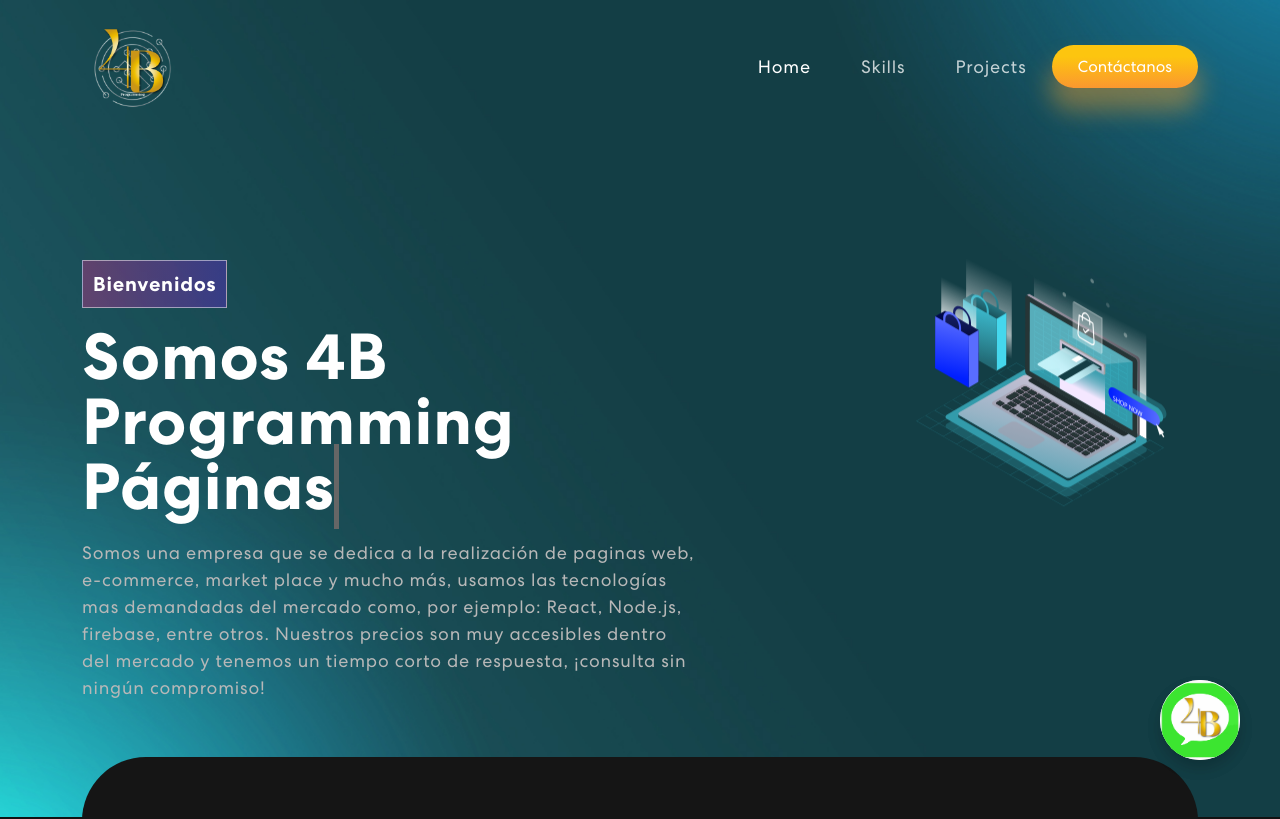
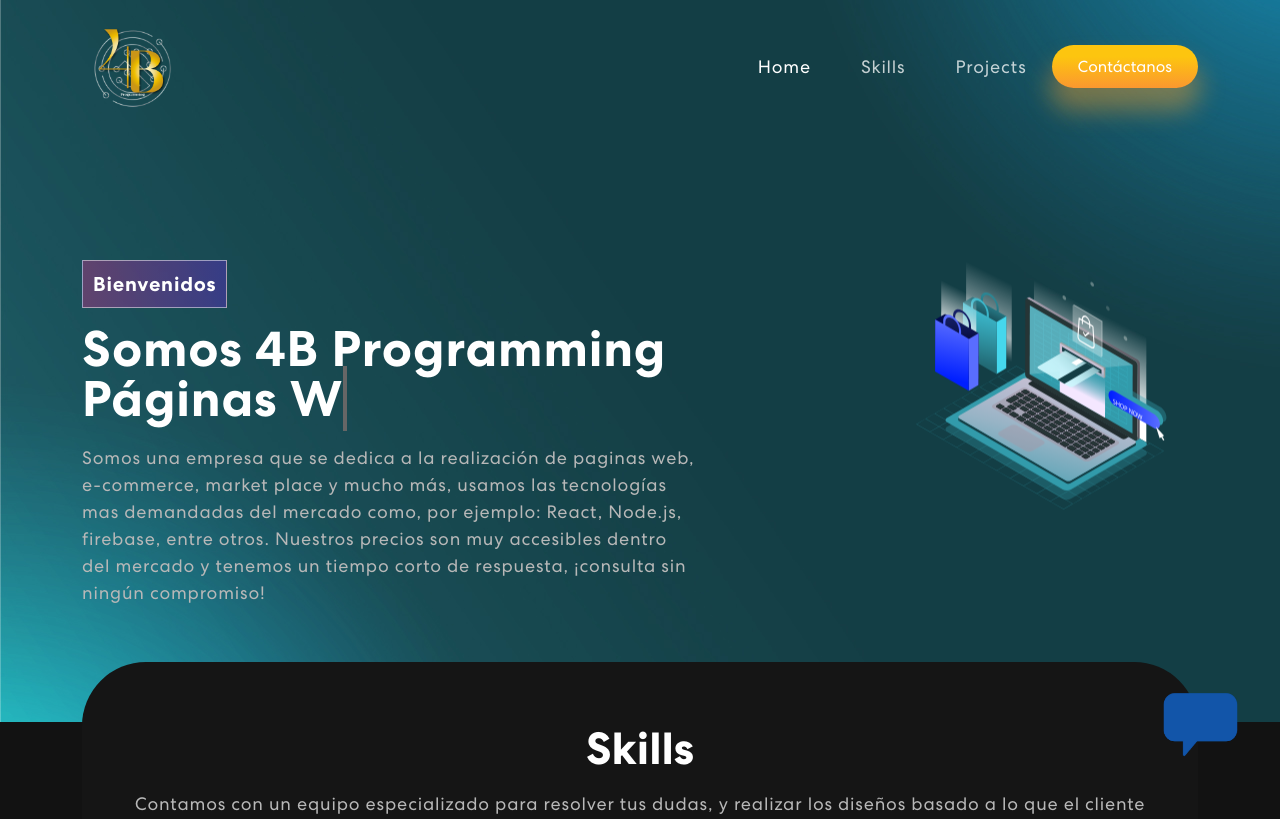
Before and after one commit to 4Bprograming/Portfolio, a React (Create React App) app: page / in a window 1280 px wide. Shown: the top 819 px of the page. Built offline with nearby package versions, Linux system fonts and the light colour scheme.

Commit message:
boton flotante

```diff
--- a/src/App.css
+++ b/src/App.css
@@ -250,7 +250,7 @@
   display: inline-block;
 }
 .banner h1 {
-  font-size: 65px;
+  font-size: 50px;
   font-weight: 700;
   letter-spacing: 0.8px;
   line-height: 1;
--- a/src/Components/Contacto/ChatPrivate/Button.jsx
+++ b/src/Components/Contacto/ChatPrivate/Button.jsx
@@ -1,7 +1,7 @@
 import React from 'react'
 import { Link } from 'react-router-dom'
 //import './Button.css'
-import chat from '../../../assets/chat.png'
+import chat from '../../../assets/chat.webp'
 
 function Button() {
   return (
@@ -9,7 +9,7 @@
         <Link to="/chat" target="_blank"  className='btn-flotante'>
            <button>
             {/* Chatea con nosotros */}
-            <img src={chat} alt="" width="250px" height="250px" className='img-chat' />
+            <img src={chat} alt="" width="150px" height="150px" className='img-chat' />
            </button>
         </Link>
 
--- a/src/Components/Contacto/Email/Email.css
+++ b/src/Components/Contacto/Email/Email.css
@@ -58,31 +58,31 @@
 
 }
 .img-chat{
-	margin-top:-10px;
-	border-radius: 100px;
+	margin-top:10px;
+	/* border-radius: 100px; */
 }
 
 .btn-flotante {
-	font-size: 60px; /* Cambiar el tamaño de la tipografia */
-	text-transform: uppercase; /* Texto en mayusculas */
-	font-weight: bold; /* Fuente en negrita o bold */
-	color:rgb(32, 113, 58);; /* Color del texto */
+	/* font-size: 40px; Cambiar el tamaño de la tipografia */
+	/* text-transform: uppercase; Texto en mayusculas */
+	/* font-weight: bold; Fuente en negrita o bold */
+	/* color:rgb(32, 113, 58);; Color del texto */
 	border-radius: 200px; /* Borde del boton */
-	letter-spacing: 5px; /* Espacio entre letras */
-	background-color: #fcfafb; /* Color de fondo */
+	/* letter-spacing: 5px; Espacio entre letras */
+	/* background-color: #fcfafb; Color de fondo */
 	/* padding: 25px 25px; Relleno del boton */
 	position: fixed;
 	bottom: 40px;
 	right: 40px;
 	transition: all 300ms ease 0ms;
-	box-shadow: 0px 8px 15px rgba(0, 0, 0, 0.1);
+	/* box-shadow: 0px 8px 15px rgba(0, 0, 0, 0.1); */
 	z-index: 99;
 	width: 80px;
 	height: 80px;
 }
 .btn-flotante:hover {
-	background-color: #515beb; /* Color de fondo al pasar el cursor */
-	box-shadow: 0px 15px 20px rgba(0, 0, 0, 0.3);
+	background-color: #eeeeee; /* Color de fondo al pasar el cursor */
+	/* box-shadow: 0px 15px 20px rgba(0, 0, 0, 0.3); */
 	transform: translateY(-7px);
 }
 @media only screen and (max-width: 600px) {
@@ -93,8 +93,8 @@
 		right: 20px;
 	}
 	.img-chat{
-		margin-top:-10px;
-		border-radius: 100px;
+		margin-top:10px;
+		/* border-radius: 100px; */
 		width: 70px;
 	height: 70px;
 	margin-left: -15px;
```
Also changed, not shown: src/assets/chat.webp (added).
